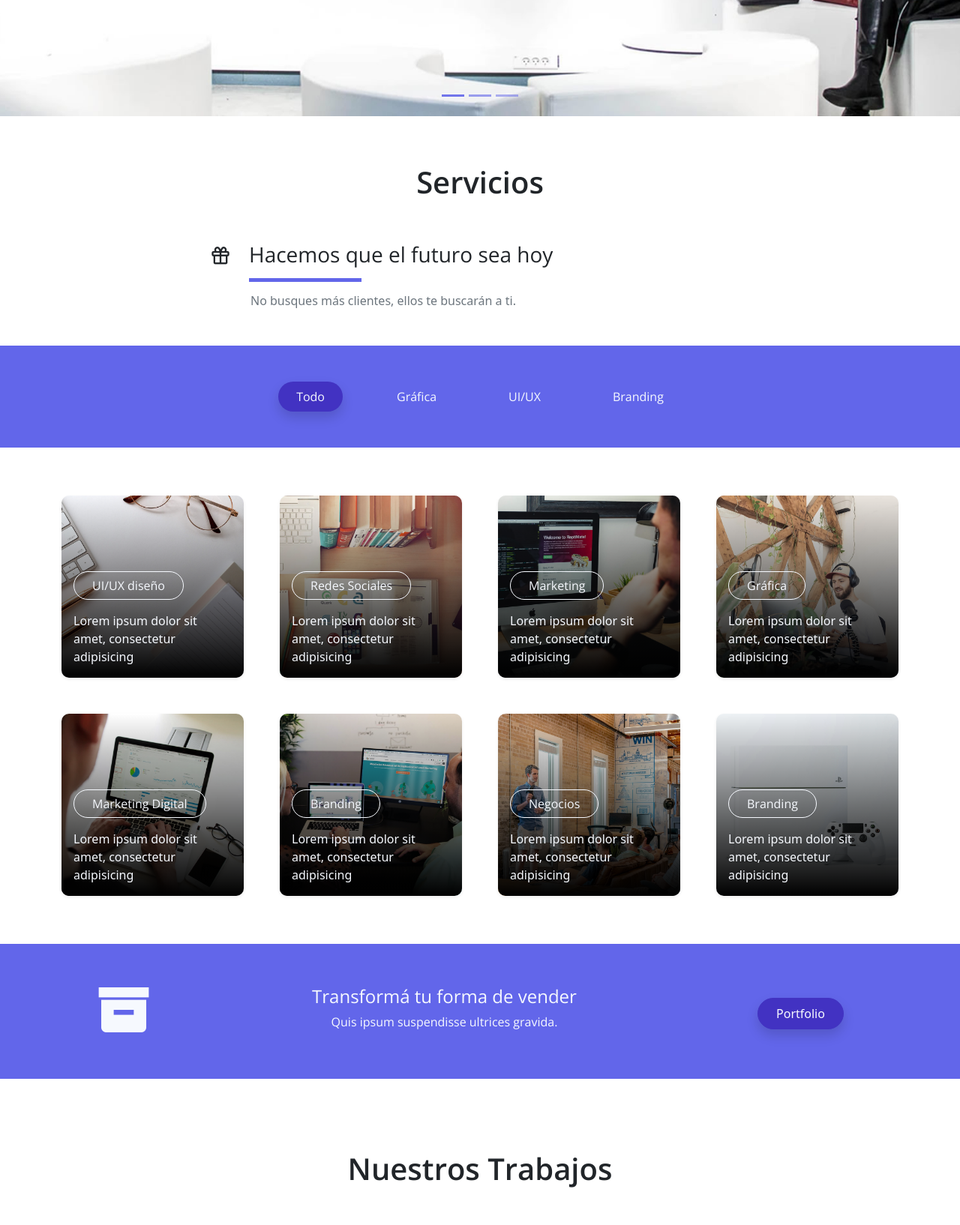
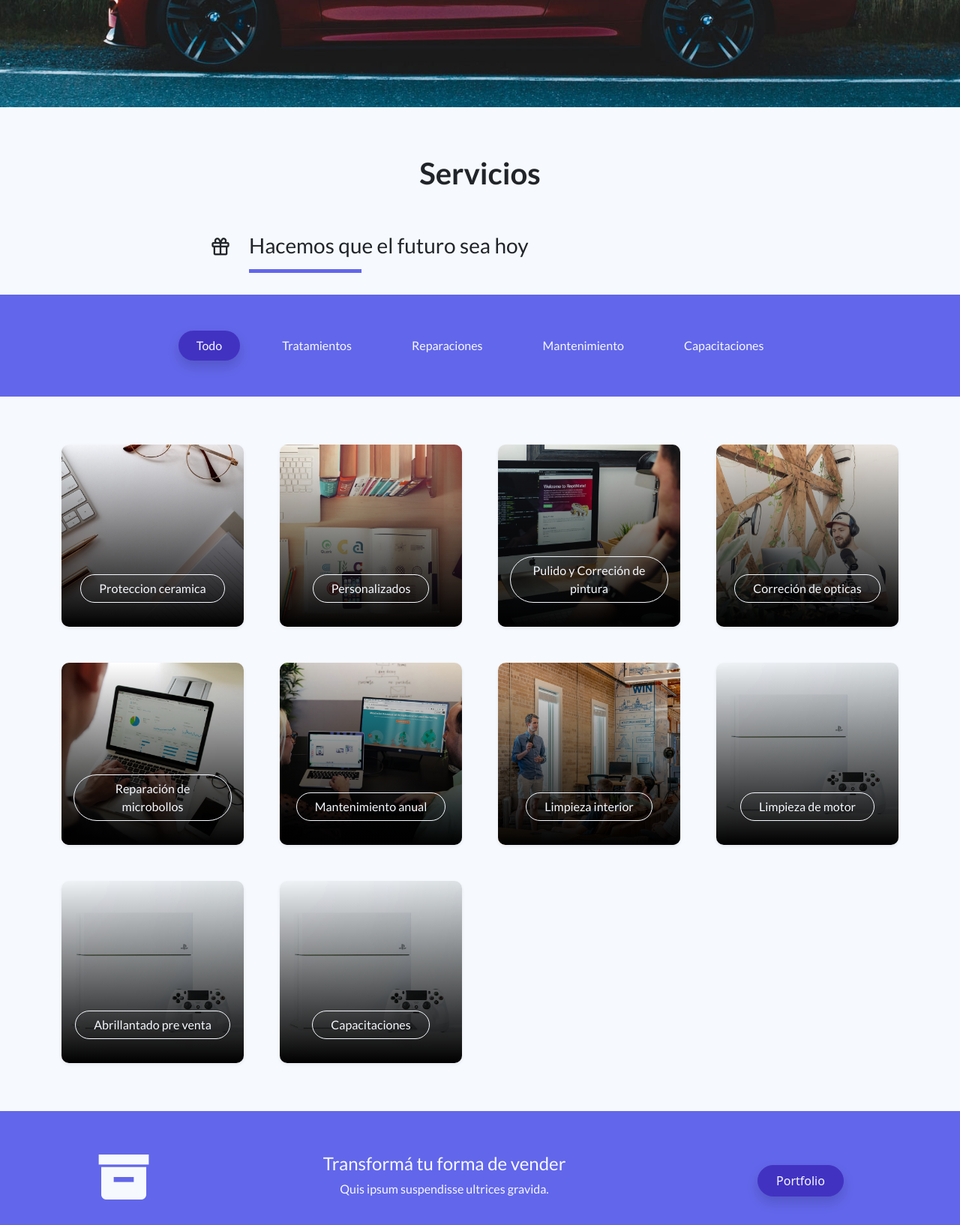
Before and after one commit to DieeMG/CaC-final, a plain HTML site: page index.html in a window 1280 px wide. Shown: the part 609-2243 px from the top of the page at 75% size. Drawn offline with nearby package versions, Linux system fonts and the light colour scheme.

Commit message:
2 commit

```diff
--- a/assets/css/estilos.css
+++ b/assets/css/estilos.css
@@ -12,21 +12,23 @@
 8. Contact
 --------------------------------------------- */
 
-html {font-family: 'Open Sans', sans-serif;}
+@import url('https://fonts.googleapis.com/css2?family=Lato:wght@400;700&display=swap');
+
+html {font-family: 'Lato', sans-serif;}
 /* Typography */
 p, a {font-weight: 400;}
 .h2 {font-size: 40px;}
 .h3 {font-size: 28px;}
 .light-300 {
-  font-family: 'Open Sans', sans-serif !important;
+  font-family: 'Lato', sans-serif !important;
   font-weight: 300;
 }
 .regular-400 {
-  font-family: 'Open Sans', sans-serif !important;
+  font-family: 'Lato', sans-serif !important;
   font-weight: 400;
 }
 .semi-bold-600 {
-  font-family: 'Open Sans', sans-serif !important;
+  font-family: 'Lato', sans-serif !important;
   font-weight: 600;
 }
 .typo-space-line::after,
@@ -46,7 +48,7 @@ p, a {font-weight: 400;}
 #main_nav .nav-item .nav-link:hover {color: #fff;}
 /* Home */
 #index_banner {
-  background-image: url('./../img/banner-bg-01.jpg');
+  background-image: url('./../img/banner-bg-04.jpg');
   background-position: center center; background-size: cover;
   height: 100%;
   min-height: 60vh;
--- a/index.html
+++ b/index.html
@@ -2,7 +2,7 @@
 <html lang="es"> 	<!----- definición del lenguaje -->
 					<!------Inicio del  HEAD -->
 <head>
-  <title>Agencia de Marketing</title>
+  <title>Car Detail</title>
     <meta charset="utf-8">
     <meta name="viewport" content="width=device-width, initial-scale=1">
 	<!----- viewport para apple device-width = ancho pantalla initial-scale es que inicia sin ningún zoom -->
@@ -48,13 +48,13 @@
 
             <a class="navbar-brand h1" href="index.html">
 			<!--navbar-brand = clase se utiliza para resaltar la marca o logotipo de su página-->
-                <i class='bx bx-buildings bx-sm text-dark'></i>
+                <i class='bx bx-food-menu bx-sm text-dark'></i>
 				<!--	bx bx-buildings = icono del logo de la web:
 				http://www.unisvg.com/icon-sets/bx/bx-buildings.html
 				https://boxicons.com/
 				-->
 
-	       <span class="text-dark h4">Marke-</span><span class="text-primary h4">Ting</span></a>
+	       <span class="text-dark h4">Car-</span><span class="text-primary h4">Detail</span></a>
 
 			<!--	boton de hamburguesa -->
   	          <button class="navbar-toggler border-0"
@@ -82,7 +82,7 @@
 					<!--   .navbar-nav para una navegación ligera y de altura completa
 					   (incluida la compatibilidad con menús desplegables).-->
                         <li class="nav-item">
-                            <a class="nav-link btn-outline-primary rounded-pill px-3" href="index.html">Home</a>
+                            <a class="nav-link btn-outline-primary rounded-pill px-3" href="index.html">Inicio</a>
 						<!-- px = padding y mx es el margin
 						rounded-pill =genera ese boton con bordes redondeados rounded-circle-->
                         </li>
@@ -103,12 +103,12 @@
 
 <!---------------------------------------------------------Fin de las opciones del menu
 ------------------------------------------------------------ Inicio de los iconos del menu-->
-                <div class="navbar align-self-center d-flex">
+            <!-- <div class="navbar align-self-center d-flex">
                     <a class="nav-link" href="#"><i class='bx bx-bell bx-sm bx-tada-hover text-primary'></i></a>
                     <a class="nav-link" href="#"><i class='bx bx-cog bx-sm text-primary'></i></a>
                     <a class="nav-link" href="#"><i class='bx bx-user-circle bx-sm text-primary'></i></a>
-				    <!--	https://iconify.design/icon-sets/bx/-->
-                </div>
+					https://iconify.design/icon-sets/bx/
+                </div> -->
             </div>
         </div>
     </nav>
@@ -123,11 +123,9 @@
 
             <!-- Start slider -->
             <div id="carouselExampleIndicators" class="carousel slide" data-bs-ride="carousel">
-                <ol class="carousel-indicators">
+                <!-- <ol class="carousel-indicators">
                     <li data-bs-target="#carouselExampleIndicators" data-bs-slide-to="0" class="active"></li>
-                    <li data-bs-target="#carouselExampleIndicators" data-bs-slide-to="1"></li>
-                    <li data-bs-target="#carouselExampleIndicators" data-bs-slide-to="2" ></li>
-                </ol>
+                </ol> -->
  <!-- class="active" Se requiere un elemento activo inicial
 La .activeclase debe agregarse a una de las diapositivas. De lo contrario, el carrusel no será visible. -->
 
@@ -162,62 +160,26 @@ Ver: https://getbootstrap.com/docs/4.0/components/carousel/  -->
 						</div>
 
 					-->
-                                    Desarrollamos <strong>estrategias</strong> para tu negocio </h1>
+                    Convertimos tu auto en <strong>único y personalizado</strong></h1>
                                 <p class="banner-body text-muted py-3 mx-0 px-0">
-                                    Nos dedicamos al SEO y al marketing posicionándo tu web en <a rel="nofollow"
-									href="https://google.com" target="_parent">Google</a>.
+                                    Pulido & Tratamientos integrales.
                               </p>
-                                <a class="banner-button btn rounded-pill btn-outline-primary btn-lg px-4"
-								href="#" role="button">Comenzar</a>
+                                <!-- <a class="banner-button btn rounded-pill btn-outline-primary btn-lg px-4"
+								href="#" role="button">Comenzar</a> -->
                             </div>
                         </div>
 
                     </div>
- <!----------------------------------------------------------- Nuevo ITem del Carrousel-->
 
-                    <div class="carousel-item">
-
-                        <div class="py-5 row d-flex align-items-center">
-                            <div class="banner-content col-lg-8 col-8 offset-2 m-lg-auto text-left py-5 pb-5">
-                                <h1 class="banner-heading h1 text-secondary display-3 mb-0 pb-3 mx-0 px-0 light-300">
-                                    Optimizamos publicaciones en redes sociales
-                                </h1>
-                                <p class="banner-body text-muted py-3">
-                                    Somos expertos en comunicación social.
-                                </p>
-                                <a class="banner-button btn rounded-pill btn-outline-primary btn-lg px-4"
-					href="#" role="button">Inicio</a>
-					 <!--role="button" indica que un boton no apunta a una url sino que hace otra cosa-->
-                            </div>
-                        </div>
-
-                    </div>
- <!----------------------------------------------------------- Nuevo ITem del Carrousel-->
-                    <div class="carousel-item">
-
-                        <div class="py-5 row d-flex align-items-center">
-                            <div class="banner-content col-lg-8 col-8 offset-2 m-lg-auto text-left py-5 pb-5">
-                                <h1 class="banner-heading h1 text-secondary display-3 mb-0 pb-3 mx-0 px-0 light-300">
-                                    Nuestras campañas de venta posicionan tu marca.
-                                </h1>
-                                <p class="banner-body text-muted py-3">
-                                    Nos dedicamos a generar leads y conversiones de venta en tu página web en forma automatizada.
-                                </p>
-                                <a class="banner-button btn rounded-pill btn-outline-primary btn-lg px-4" href="#" role="button">Comezar</a>
-                            </div>
-                        </div>
-
-                    </div>
-                </div>
     <!-------------------------------------------------------Flechas del carrousel   -->
-                <a class="carousel-control-prev text-decoration-none" href="#carouselExampleIndicators" role="button" data-bs-slide="prev">
+                <!-- <a class="carousel-control-prev text-decoration-none" href="#carouselExampleIndicators" role="button" data-bs-slide="prev">
                     <i class='bx bx-chevron-left'></i>
                     <span class="visually-hidden">Ant.</span>
                 </a>
                 <a class="carousel-control-next text-decoration-none" href="#carouselExampleIndicators" role="button" data-bs-slide="next">
                     <i class='bx bx-chevron-right'></i>
                     <span class="visually-hidden">Prox.</span>
-                </a>
+                </a> -->
             </div>
 			 <!-- bx-chevron-right y left son las puntas de flecha del carrousel -->
             <!-- End slider -->
@@ -238,30 +200,34 @@ Ver: https://getbootstrap.com/docs/4.0/components/carousel/  -->
                     <h2 class="h3 pb-4 typo-space-line">Hacemos que el futuro sea hoy</h2>
                 </div>
             </div>
-            <p class="service-footer col-10 offset-2 col-lg-9 offset-lg-3 text-start pb-3 text-muted px-2">
+            <!-- <p class="service-footer col-10 offset-2 col-lg-9 offset-lg-3 text-start pb-3 text-muted px-2">
                No busques más clientes, ellos te buscarán a ti.
-            </p>
+            </p> -->
         </div>
 
         <div class="service-tag py-5 bg-secondary">
             <div class="col-md-12">
                 <ul class="nav d-flex justify-content-center">
-                    <li class="nav-item mx-lg-4">
+                    <li class="nav-item mx-lg-3">
                         <a class="filter-btn nav-link btn-outline-primary active shadow rounded-pill text-light px-4
 						light-300" href="#" data-filter=".project">Todo</a>
 				<!-- btn-outline = boton transparente -->
                     </li>
-                    <li class="nav-item mx-lg-4">
+                    <li class="nav-item mx-lg-3">
                         <a class="filter-btn nav-link btn-outline-primary rounded-pill text-light px-4 light-300"
-						href="#" data-filter=".graphic">Gráfica</a>
+						href="#" data-filter=".tratamientos">Tratamientos</a>
                     </li>
-                    <li class="filter-btn nav-item mx-lg-4">
+                    <li class="filter-btn nav-item mx-lg-3">
                         <a class="filter-btn nav-link btn-outline-primary rounded-pill text-light px-4 light-300"
-						href="#" data-filter=".ui">UI/UX</a>
+						href="#" data-filter=".reparaciones">Reparaciones</a>
                     </li>
-                    <li class="nav-item mx-lg-4">
+                    <li class="nav-item mx-lg-3">
                         <a class="filter-btn nav-link btn-outline-primary rounded-pill text-light px-4 light-300"
-						href="#" data-filter=".branding">Branding</a>
+						href="#" data-filter=".mantenimiento">Mantenimiento</a>
+                    </li>
+                    <li class="nav-item mx-lg-3">
+                        <a class="filter-btn nav-link btn-outline-primary rounded-pill text-light px-4 light-300"
+						href="#" data-filter=".edu">Capacitaciones</a>
                     </li>
                 </ul>
             </div>
@@ -273,108 +239,135 @@ Ver: https://getbootstrap.com/docs/4.0/components/carousel/  -->
         <div class="row gx-5 gx-sm-3 gx-lg-5 gy-lg-5 gy-3 pb-3 projects">
 
             <!-- Comienzan los trabajos recientes -->
-            <div class="col-xl-3 col-md-4 col-sm-6 project ui branding">
+            <div class="col-xl-3 col-md-4 col-sm-6 project tratamientos">
                 <a href="#" class="service-work card border-0 text-white shadow-sm overflow-hidden mx-5 m-sm-0">
                     <img class="service card-img" src="./assets/img/services-01.jpg" alt="Card image">
                     <div class="service-work-vertical card-img-overlay d-flex align-items-end">
-                        <div class="service-work-content text-left text-light">
-                            <span class="btn btn-outline-light rounded-pill mb-lg-3 px-lg-4 light-300">UI/UX diseño</span>
-                            <p class="card-text">Lorem ipsum dolor sit amet, consectetur adipisicing</p>
+                        <div class="service-work-content mx-auto text-light">
+                            <span class="btn btn-outline-light rounded-pill mb-lg-3 px-lg-4 light-300">Proteccion ceramica</span>
+                            <!-- <p class="card-text">Lorem ipsum dolor sit amet, consectetur adipisicing</p> -->
                         </div>
                     </div>
                 </a>
             </div><!-- End Recent Work -->
 
-            <!-- Start Recent Work -->
-            <div class="col-xl-3 col-md-4 col-sm-6 project ui graphic">
+            <!-- Comienzan los trabajos recientes -->
+            <div class="col-xl-3 col-md-4 col-sm-6 project tratamientos">
                 <a href="#" class="service-work card border-0 text-white shadow-sm overflow-hidden mx-5 m-sm-0">
-                    <img class="card-img" src="./assets/img/services-02.jpg" alt="Card image">
+                    <img class="service card-img" src="./assets/img/services-02.jpg" alt="Card image">
                     <div class="service-work-vertical card-img-overlay d-flex align-items-end">
-                        <div class="service-work-content text-left text-light">
-                            <span class="btn btn-outline-light rounded-pill mb-lg-3 px-lg-4 light-300">Redes Sociales</span>
-                            <p class="card-text">Lorem ipsum dolor sit amet, consectetur adipisicing</p>
+                        <div class="service-work-content mx-auto text-light">
+                            <span class="btn btn-outline-light rounded-pill mb-lg-3 px-lg-4 light-300">Personalizados</span>
+                            <!-- <p class="card-text">Lorem ipsum dolor sit amet, consectetur adipisicing</p> -->
                         </div>
                     </div>
                 </a>
             </div><!-- End Recent Work -->
 
-            <!-- Start Recent Work -->
-            <div class="col-xl-3 col-md-4 col-sm-6 project branding">
+            <!-- Comienzan los trabajos recientes -->
+            <div class="col-xl-3 col-md-4 col-sm-6 project reparaciones mantenimiento">
                 <a href="#" class="service-work card border-0 text-white shadow-sm overflow-hidden mx-5 m-sm-0">
-                    <img class="card-img" src="./assets/img/services-03.jpg" alt="Card image">
+                    <img class="service card-img" src="./assets/img/services-03.jpg" alt="Card image">
                     <div class="service-work-vertical card-img-overlay d-flex align-items-end">
-                        <div class="service-work-content text-left text-light">
-                            <span class="btn btn-outline-light rounded-pill mb-lg-3 px-lg-4 light-300">Marketing</span>
-                            <p class="card-text">Lorem ipsum dolor sit amet, consectetur adipisicing</p>
+                        <div class="service-work-content mx-auto text-light">
+                            <span class="btn btn-outline-light rounded-pill mb-lg-3 px-lg-4 light-300">Pulido y Correción de pintura</span>
+                            <!-- <p class="card-text">Lorem ipsum dolor sit amet, consectetur adipisicing</p> -->
                         </div>
                     </div>
                 </a>
             </div><!-- End Recent Work -->
 
-            <!-- Start Recent Work -->
-            <div class="col-xl-3 col-md-4 col-sm-6 project ui graphic">
+            <!-- Comienzan los trabajos recientes -->
+            <div class="col-xl-3 col-md-4 col-sm-6 project reparaciones mantenimiento">
                 <a href="#" class="service-work card border-0 text-white shadow-sm overflow-hidden mx-5 m-sm-0">
-                    <img class="card-img" src="./assets/img/services-04.jpg" alt="Card image">
+                    <img class="service card-img" src="./assets/img/services-04.jpg" alt="Card image">
                     <div class="service-work-vertical card-img-overlay d-flex align-items-end">
-                        <div class="service-work-content text-left text-light">
-                            <span class="btn btn-outline-light rounded-pill mb-lg-3 px-lg-4 light-300">Gráfica</span>
-                            <p class="card-text">Lorem ipsum dolor sit amet, consectetur adipisicing</p>
+                        <div class="service-work-content mx-auto text-light">
+                            <span class="btn btn-outline-light rounded-pill mb-lg-3 px-lg-4 light-300">Correción de opticas</span>
+                            <!-- <p class="card-text">Lorem ipsum dolor sit amet, consectetur adipisicing</p> -->
                         </div>
                     </div>
                 </a>
             </div><!-- End Recent Work -->
 
-            <!-- Start Recent Work -->
-            <div class="col-xl-3 col-md-4 col-sm-6 project ui graphic">
+            <!-- Comienzan los trabajos recientes -->
+            <div class="col-xl-3 col-md-4 col-sm-6 project reparaciones mantenimiento">
                 <a href="#" class="service-work card border-0 text-white shadow-sm overflow-hidden mx-5 m-sm-0">
-                    <img class="card-img" src="./assets/img/services-05.jpg" alt="Card image">
+                    <img class="service card-img" src="./assets/img/services-05.jpg" alt="Card image">
                     <div class="service-work-vertical card-img-overlay d-flex align-items-end">
-                        <div class="service-work-content text-left text-light">
-                            <span class="btn btn-outline-light rounded-pill mb-lg-3 px-lg-4 light-300">Marketing Digital</span>
-                            <p class="card-text">Lorem ipsum dolor sit amet, consectetur adipisicing</p>
+                        <div class="service-work-content mx-auto text-light">
+                            <span class="btn btn-outline-light rounded-pill mb-lg-3 px-lg-4 light-300">Reparación de microbollos</span>
+                            <!-- <p class="card-text">Lorem ipsum dolor sit amet, consectetur adipisicing</p> -->
                         </div>
                     </div>
                 </a>
             </div><!-- End Recent Work -->
 
-            <!-- Start Recent Work -->
-            <div class="col-xl-3 col-md-4 col-sm-6 project branding">
+            <!-- Comienzan los trabajos recientes -->
+            <div class="col-xl-3 col-md-4 col-sm-6 project mantenimiento">
                 <a href="#" class="service-work card border-0 text-white shadow-sm overflow-hidden mx-5 m-sm-0">
-                    <img class="card-img" src="./assets/img/services-06.jpg" alt="Card image">
+                    <img class="service card-img" src="./assets/img/services-06.jpg" alt="Card image">
                     <div class="service-work-vertical card-img-overlay d-flex align-items-end">
-                        <div class="service-work-content text-left text-light">
-                            <span class="btn btn-outline-light rounded-pill mb-lg-3 px-lg-4 light-300">Branding</span>
-                            <p class="card-text">Lorem ipsum dolor sit amet, consectetur adipisicing</p>
+                        <div class="service-work-content mx-auto text-light">
+                            <span class="btn btn-outline-light rounded-pill mb-lg-3 px-lg-4 light-300">Mantenimiento anual</span>
+                            <!-- <p class="card-text">Lorem ipsum dolor sit amet, consectetur adipisicing</p> -->
                         </div>
                     </div>
                 </a>
             </div><!-- End Recent Work -->
 
-            <!-- Start Recent Work -->
-            <div class="col-xl-3 col-md-4 col-sm-6 project branding">
+            <!-- Comienzan los trabajos recientes -->
+            <div class="col-xl-3 col-md-4 col-sm-6 project mantenimiento">
                 <a href="#" class="service-work card border-0 text-white shadow-sm overflow-hidden mx-5 m-sm-0">
-                    <img class="card-img" src="./assets/img/services-07.jpg" alt="Card image">
+                    <img class="service card-img" src="./assets/img/services-07.jpg" alt="Card image">
                     <div class="service-work-vertical card-img-overlay d-flex align-items-end">
-                        <div class="service-work-content text-left text-light">
-                            <span class="btn btn-outline-light rounded-pill mb-lg-3 px-lg-4 light-300">Negocios</span>
-                            <p class="card-text">Lorem ipsum dolor sit amet, consectetur adipisicing</p>
+                        <div class="service-work-content mx-auto text-light">
+                            <span class="btn btn-outline-light rounded-pill mb-lg-3 px-lg-4 light-300">Limpieza interior</span>
+                            <!-- <p class="card-text">Lorem ipsum dolor sit amet, consectetur adipisicing</p> -->
                         </div>
                     </div>
                 </a>
             </div><!-- End Recent Work -->
 
-            <!-- Start Recent Work -->
-            <div class="col-xl-3 col-md-4 col-sm-6 project ui graphic branding">
+            <!-- Comienzan los trabajos recientes -->
+            <div class="col-xl-3 col-md-4 col-sm-6 project mantenimiento">
                 <a href="#" class="service-work card border-0 text-white shadow-sm overflow-hidden mx-5 m-sm-0">
-                    <img class="card-img" src="./assets/img/services-08.jpg" alt="Card image">
+                    <img class="service card-img" src="./assets/img/services-08.jpg" alt="Card image">
                     <div class="service-work-vertical card-img-overlay d-flex align-items-end">
-                        <div class="service-work-content text-left text-light">
-                            <span class="btn btn-outline-light rounded-pill mb-lg-3 px-lg-4 light-300">Branding</span>
-                            <p class="card-text">Lorem ipsum dolor sit amet, consectetur adipisicing</p>
+                        <div class="service-work-content mx-auto text-light">
+                            <span class="btn btn-outline-light rounded-pill mb-lg-3 px-lg-4 light-300">Limpieza de motor</span>
+                            <!-- <p class="card-text">Lorem ipsum dolor sit amet, consectetur adipisicing</p> -->
                         </div>
                     </div>
                 </a>
             </div><!-- End Recent Work -->
+
+            <!-- Comienzan los trabajos recientes -->
+            <div class="col-xl-3 col-md-4 col-sm-6 project mantenimiento">
+                <a href="#" class="service-work card border-0 text-white shadow-sm overflow-hidden mx-5 m-sm-0">
+                    <img class="service card-img" src="./assets/img/services-09.jpg" alt="Card image">
+                    <div class="service-work-vertical card-img-overlay d-flex align-items-end">
+                        <div class="service-work-content mx-auto text-light">
+                            <span class="btn btn-outline-light rounded-pill mb-lg-3 px-lg-4 light-300">Abrillantado pre venta</span>
+                            <!-- <p class="card-text">Lorem ipsum dolor sit amet, consectetur adipisicing</p> -->
+                        </div>
+                    </div>
+                </a>
+            </div><!-- End Recent Work -->
+
+            <!-- Comienzan los trabajos recientes -->
+            <div class="col-xl-3 col-md-4 col-sm-6 project edu">
+                <a href="#" class="service-work card border-0 text-white shadow-sm overflow-hidden mx-5 m-sm-0">
+                    <img class="service card-img" src="./assets/img/services-10.jpg" alt="Card image">
+                    <div class="service-work-vertical card-img-overlay d-flex align-items-end">
+                        <div class="service-work-content mx-auto text-light">
+                            <span class="btn btn-outline-light rounded-pill mb-lg-3 px-lg-4 light-300">Capacitaciones</span>
+                            <!-- <p class="card-text">Lorem ipsum dolor sit amet, consectetur adipisicing</p> -->
+                        </div>
+                    </div>
+                </a>
+            </div><!-- End Recent Work -->
+
 
         </div>
     </section>
```
Also changed, not shown: about.html (+10 -12 lines), assets/img/banner-bg-04.jpg (added), assets/img/pulido.png (added), assets/img/services-09.jpg (added), assets/img/services-10.jpg (added), assets/img/team-01.jpg, assets/img/team-02.jpg, assets/img/team-03.jpg, 1 other file.
